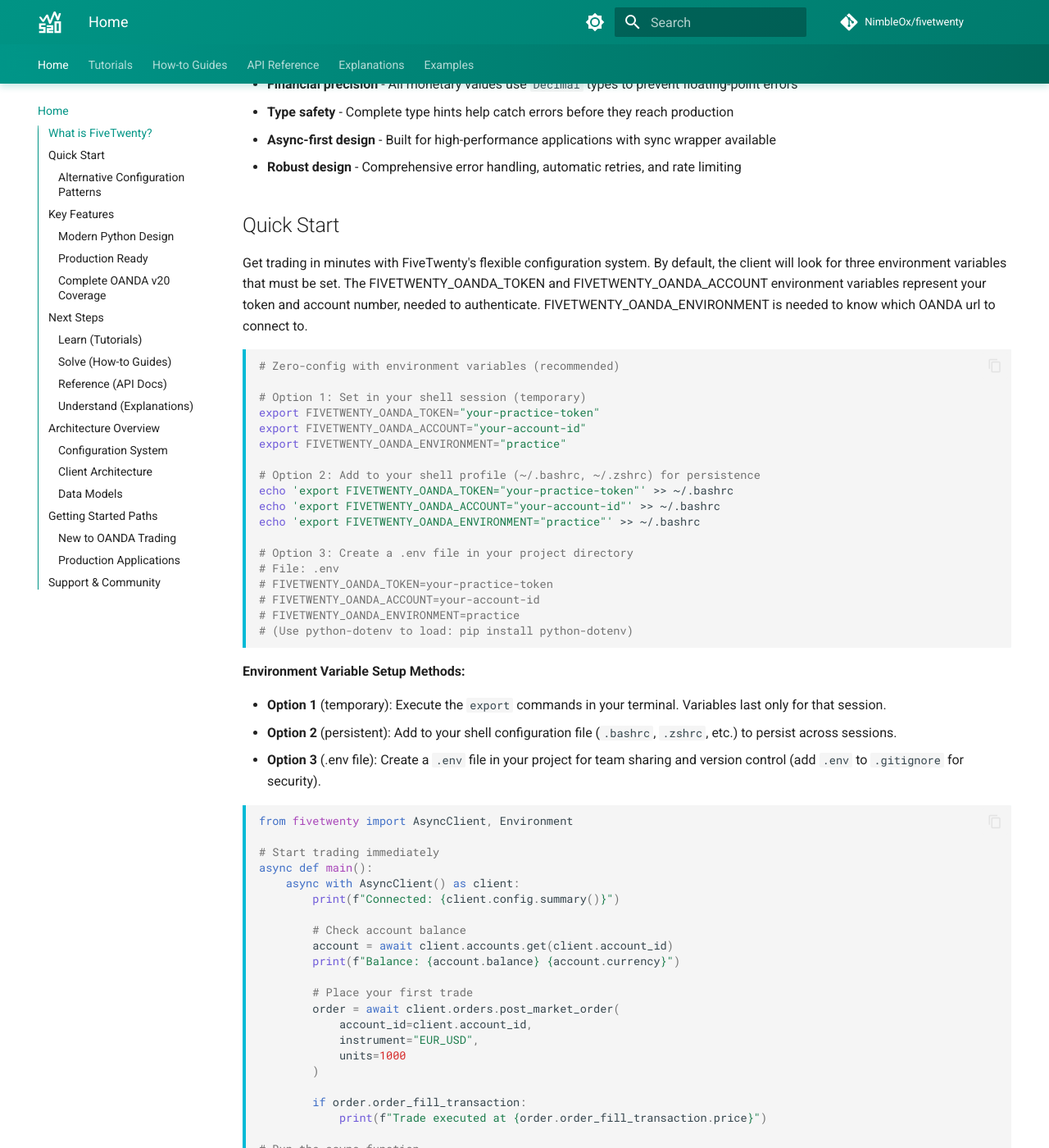
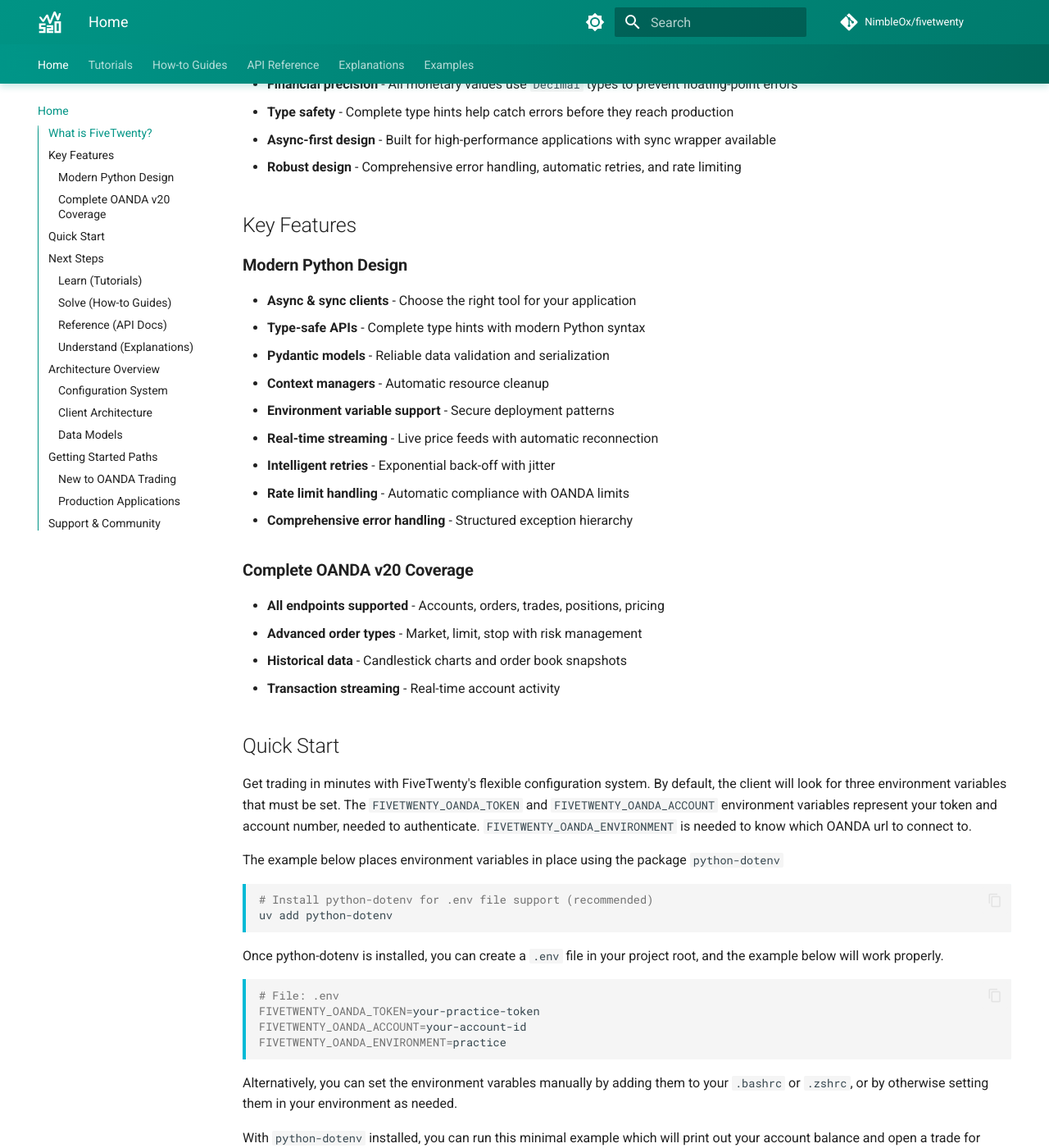
Before and after one commit to NimbleOx/fivetwenty, an MkDocs documentation site: the page built from docs/index.md, in a window 1280 px wide and 1400 px high, scrolled down 487 px. Shown: the whole window at 82% size. Built offline with MkDocs 1.6.1 and Material for MkDocs 9.7.7, drawn with Linux system fonts in a browser that asks for light colours; comment, search, counter and statistics services are not loaded; some of the changed text lies outside the part shown.

Commit message:
Complete documentation and type annotation fixes
- Fix InstrumentName enum usage in docs and test files
- Streamline quickstart with python-dotenv approach
- Implement dynamic version reading with importlib.metadata
- Update client type annotations for better developer experience

Changes:
- docs/index.md: Add InstrumentName import, fix examples, reorganize quickstart
- fivetwenty/__init__.py: Use importlib.metadata for version with fallback
- fivetwenty/client.py: Fix account_id type from str|None to str, require account_id with token
- tests/unit/test_client_configuration.py: Update tests for required account_id
- test_minimal.py: Use InstrumentName.EUR_USD enum instead of string

````diff
--- a/docs/index.md
+++ b/docs/index.md
@@ -15,93 +15,6 @@
 - **Async-first design** - Built for high-performance applications with sync wrapper available
 - **Robust design** - Comprehensive error handling, automatic retries, and rate limiting
 
-## Quick Start
-
-Get trading in minutes with FiveTwenty's flexible configuration system. By default, the client will look for three environment variables that must be set. The FIVETWENTY_OANDA_TOKEN and FIVETWENTY_OANDA_ACCOUNT environment variables represent your token and account number, needed to authenticate.  FIVETWENTY_OANDA_ENVIRONMENT is needed to know which OANDA url to connect to.
-
-```bash
-# Zero-config with environment variables (recommended)
-
-# Option 1: Set in your shell session (temporary)
-export FIVETWENTY_OANDA_TOKEN="your-practice-token"
-export FIVETWENTY_OANDA_ACCOUNT="your-account-id"
-export FIVETWENTY_OANDA_ENVIRONMENT="practice"
-
-# Option 2: Add to your shell profile (~/.bashrc, ~/.zshrc) for persistence
-echo 'export FIVETWENTY_OANDA_TOKEN="your-practice-token"' >> ~/.bashrc
-echo 'export FIVETWENTY_OANDA_ACCOUNT="your-account-id"' >> ~/.bashrc
-echo 'export FIVETWENTY_OANDA_ENVIRONMENT="practice"' >> ~/.bashrc
-
-# Option 3: Create a .env file in your project directory
-# File: .env
-# FIVETWENTY_OANDA_TOKEN=your-practice-token
-# FIVETWENTY_OANDA_ACCOUNT=your-account-id
-# FIVETWENTY_OANDA_ENVIRONMENT=practice
-# (Use python-dotenv to load: pip install python-dotenv)
-```
-
-**Environment Variable Setup Methods:**
-
-- **Option 1** (temporary): Execute the `export` commands in your terminal. Variables last only for that session.
-- **Option 2** (persistent): Add to your shell configuration file (`.bashrc`, `.zshrc`, etc.) to persist across sessions.
-- **Option 3** (.env file): Create a `.env` file in your project for team sharing and version control (add `.env` to `.gitignore` for security).
-
-```python
-from fivetwenty import AsyncClient, Environment
-
-# Start trading immediately
-async def main():
-    async with AsyncClient() as client:
-        print(f"Connected: {client.config.summary()}")
-
-        # Check account balance
-        account = await client.accounts.get(client.account_id)
-        print(f"Balance: {account.balance} {account.currency}")
-
-        # Place your first trade
-        order = await client.orders.post_market_order(
-            account_id=client.account_id,
-            instrument="EUR_USD",
-            units=1000
-        )
-
-        if order.order_fill_transaction:
-            print(f"Trade executed at {order.order_fill_transaction.price}")
-
-# Run the async function
-import asyncio
-asyncio.run(main())
-```
-
-### Alternative Configuration Patterns
-
-```python
-import asyncio
-from fivetwenty import AsyncClient, Environment, AccountConfig
-
-async def main():
-    # Direct parameters (basic scripts)
-    async with AsyncClient(
-        token="your-token",
-        environment=Environment.PRACTICE
-    ) as client:
-        pass
-
-    # Configuration objects (structured applications)
-    config = AccountConfig(
-        token="your-token",
-        account_id="your-account-id",
-        environment=Environment.PRACTICE,
-        alias="my_trading_bot"
-    )
-
-    async with AsyncClient(config=config) as client:
-        print(f"Trading with: {client.config.summary()}")
-
-# Run the async function
-asyncio.run(main())
-```
-
 ## Key Features
 
 ### **Modern Python Design**
@@ -110,8 +23,6 @@
 - **Pydantic models** - Reliable data validation and serialization
 - **Context managers** - Automatic resource cleanup
 - **Environment variable support** - Secure deployment patterns
-
-### **Production Ready**
 - **Real-time streaming** - Live price feeds with automatic reconnection
 - **Intelligent retries** - Exponential back-off with jitter
 - **Rate limit handling** - Automatic compliance with OANDA limits
@@ -122,6 +33,60 @@
 - **Advanced order types** - Market, limit, stop with risk management
 - **Historical data** - Candlestick charts and order book snapshots
 - **Transaction streaming** - Real-time account activity
+
+## Quick Start
+
+Get trading in minutes with FiveTwenty's flexible configuration system. By default, the client will look for three environment variables that must be set. The `FIVETWENTY_OANDA_TOKEN` and `FIVETWENTY_OANDA_ACCOUNT` environment variables represent your token and account number, needed to authenticate.  `FIVETWENTY_OANDA_ENVIRONMENT` is needed to know which OANDA url to connect to.
+
+The example below places environment variables in place using the package `python-dotenv`
+
+```bash
+# Install python-dotenv for .env file support (recommended)
+uv add python-dotenv
+```
+
+Once python-dotenv is installed, you can create a `.env` file in your project root, and the example below will work properly.
+
+```bash
+# File: .env
+FIVETWENTY_OANDA_TOKEN=your-practice-token
+FIVETWENTY_OANDA_ACCOUNT=your-account-id
+FIVETWENTY_OANDA_ENVIRONMENT=practice
+```
+
+Alternatively, you can set the environment varables manually by adding them to your `.bashrc` or `.zshrc`, or by otherwise setting them in your environment as needed.
+
+With `python-dotenv` installed, you can run this minimal example which will print out your account balance and open a trade for 1000 EUR_USD. You do not need to import `load_dotenv`, nor execute `load_dotenv()`
+
+Make sure this is your practice account, obviously.
+
+
+```python
+import asyncio
+
+from dotenv import load_dotenv
+from fivetwenty import AsyncClient
+from fivetwenty.models import InstrumentName
+
+load_dotenv()
+
+async def main():
+    async with AsyncClient() as client:
+        result = await client.accounts.get_account_summary(client.account_id)  # No type warnings!
+        account = result["account"]
+        print(f"Balance: {account.balance} {account.currency}")
+
+        # Place your first trade
+        order = await client.orders.post_market_order(
+            account_id=client.account_id, instrument=InstrumentName.EUR_USD, units=1000
+        )
+
+        if order.order_fill_transaction:
+            fill_price = order.order_fill_transaction.get("price", "N/A")
+            print(f"Trade executed at {fill_price}")
+
+asyncio.run(main())
+```
 
 ## Next Steps
 
````
Also changed, not shown: docs/tutorials/getting-started/installation.md (+0 -14 lines), fivetwenty/__init__.py (+6 -1 lines), 2 other files.
